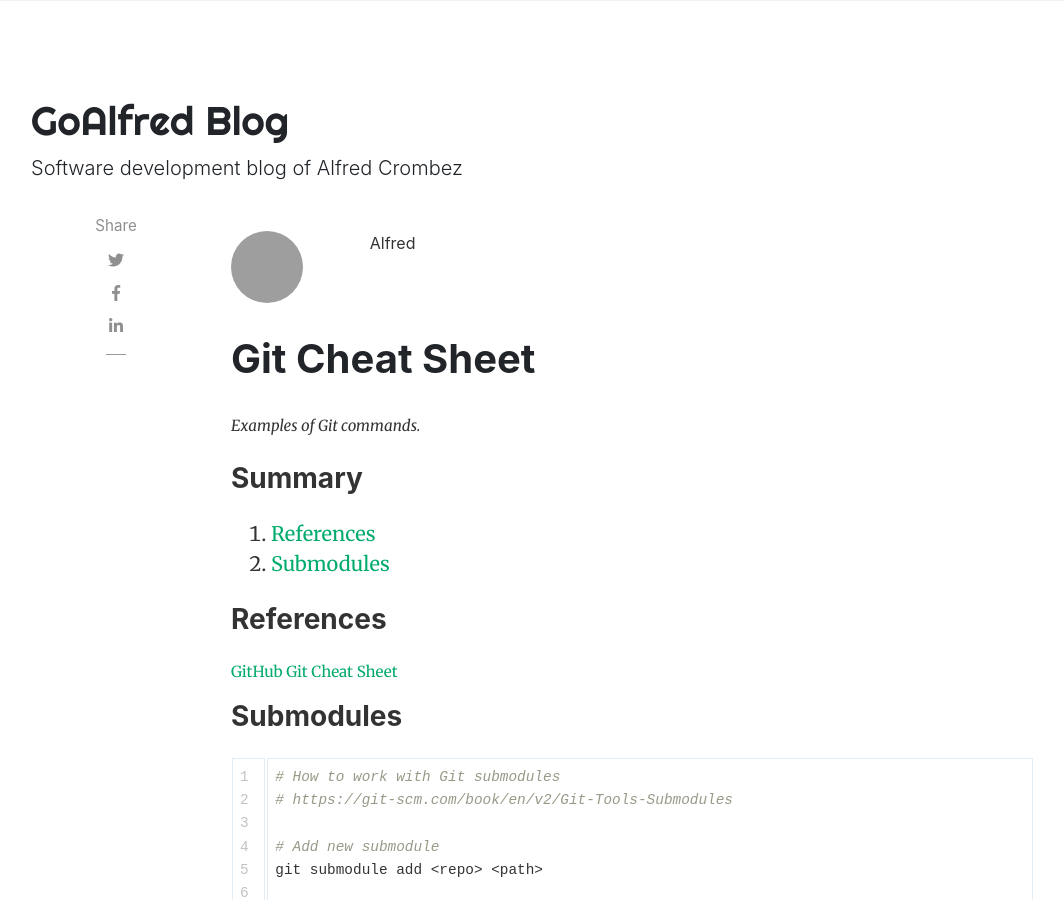
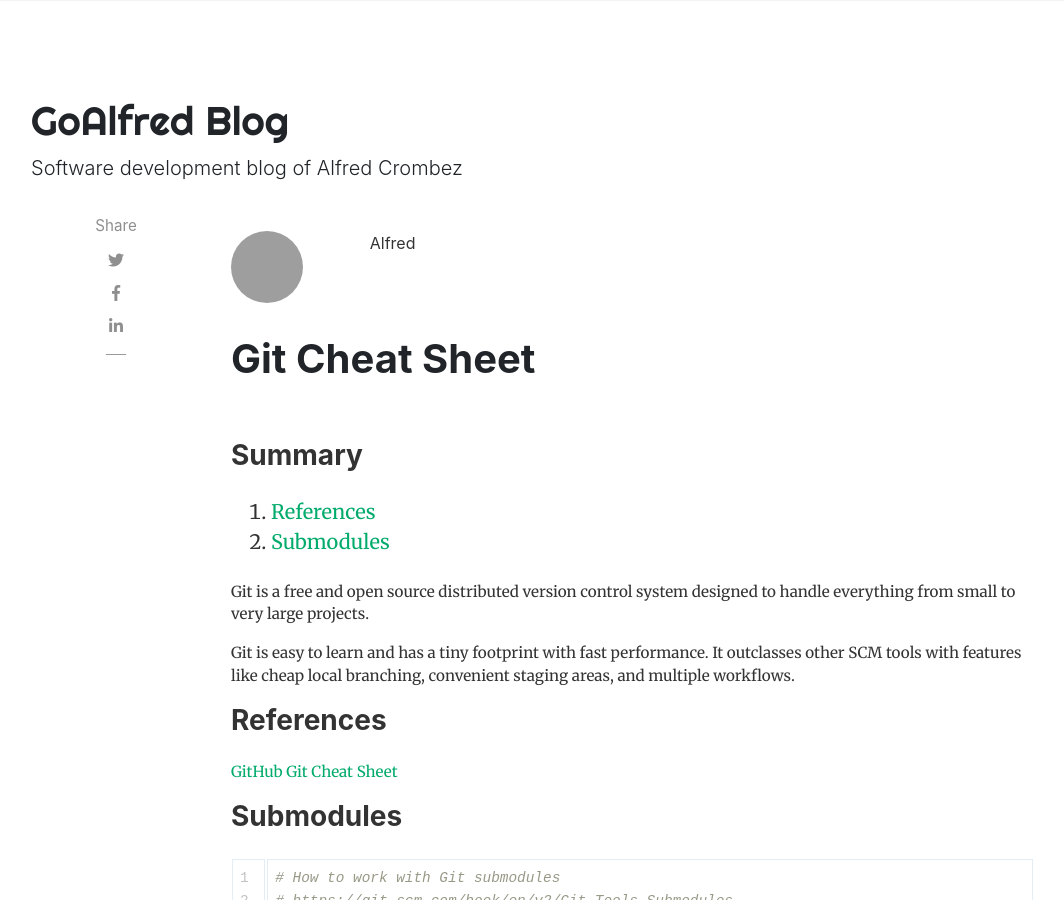
Before and after one commit to goalfred-dev/goalfred-dev.github.io, a Jekyll site: the page built from _posts/2021-05-03-git-cheat-sheet.md, in a window 1280 px wide and 900 px high. Shown: the whole window, without its empty margins (54-1118 px from the left). Built offline with Jekyll 4.4.1, drawn with Linux system fonts in a browser that asks for light colours; nearby versions of some CDN libraries; comment, search, counter and statistics services are not loaded; grey boxes are pictures that could not be loaded.

Commit message:
Added intros and removed beforetoc. Aligned all posts with References heading.

```diff
--- a/_posts/2021-05-03-git-cheat-sheet.md
+++ b/_posts/2021-05-03-git-cheat-sheet.md
@@ -6,8 +6,11 @@ categories: [git, cheat sheet]
 featured: false
 hidden: false
 toc: true
-beforetoc: "Examples of Git commands."
 ---
+
+Git is a free and open source distributed version control system designed to handle everything from small to very large projects.
+
+Git is easy to learn and has a tiny footprint with fast performance. It outclasses other SCM tools with features like cheap local branching, convenient staging areas, and multiple workflows.
 
 ### References
 
```
Also changed, not shown: _posts/2021-05-04-github-pages.md (+2 -0 lines), _posts/2021-06-23-bash-cheat-sheet.md (+4 -1 lines).
